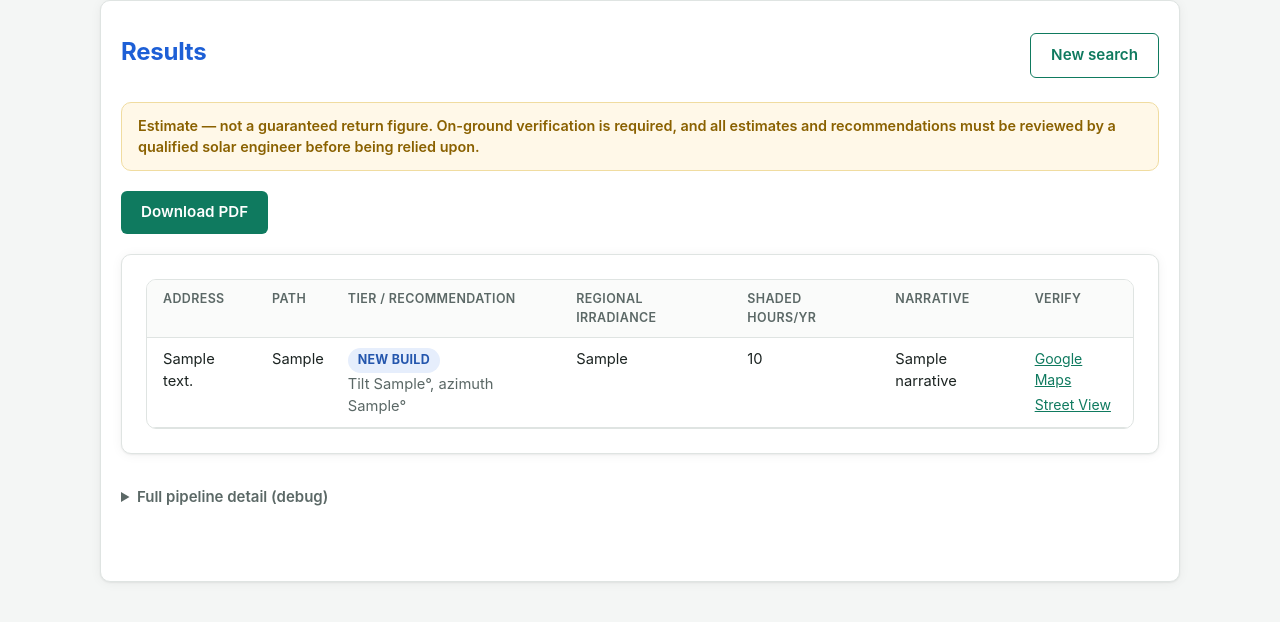
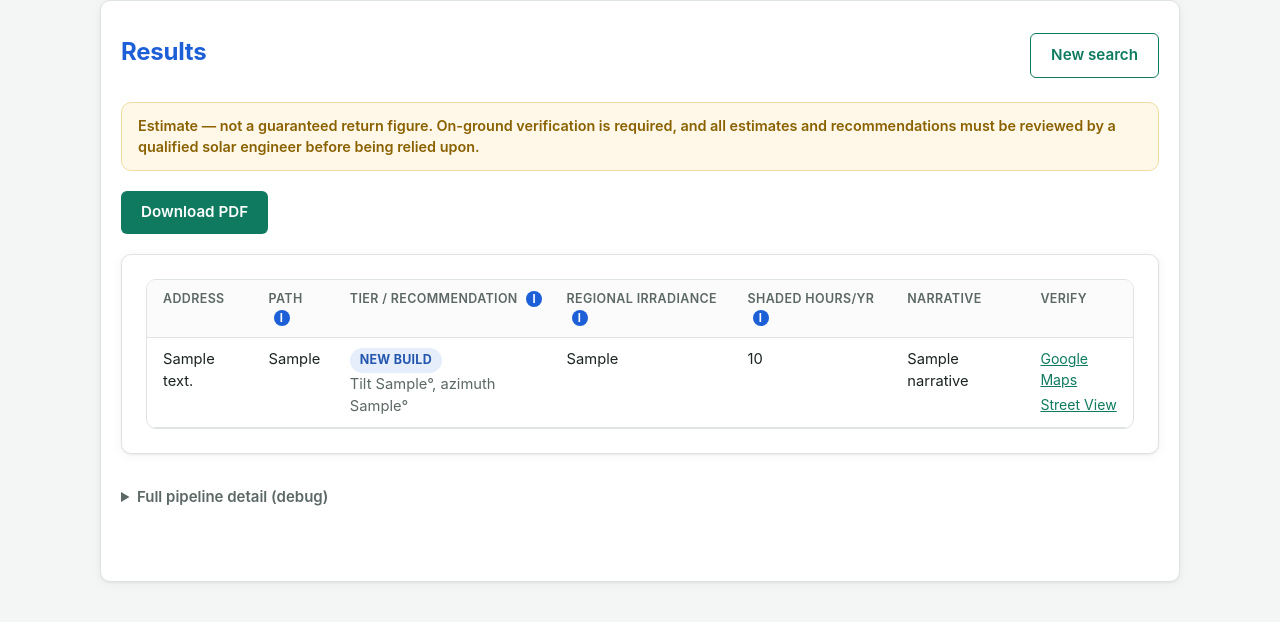
Before and after one commit to aishdwivedi27/solar_lead_mvp, a FastAPI app: template templates/results.html in a window 1280 px wide. Shown: the top 622 px of the page. Run offline with FastAPI, Linux system fonts and the light colour scheme; the template is opened without the code that fills it: most values are stand-ins (such as "Sample title", 1, 10 or a date in 2020).

Commit message:
change to output table

```diff
--- a/static/style.css
+++ b/static/style.css
@@ -399,6 +399,11 @@ button:disabled {
   flex-shrink: 0;
 }
 
+th .info-icon {
+  margin-left: 5px;
+  vertical-align: middle;
+}
+
 @media (max-width: 640px) {
   .page {
     padding: 20px 14px 48px;
--- a/templates/results.html
+++ b/templates/results.html
@@ -31,10 +31,18 @@
           <thead>
             <tr>
               <th>Address</th>
-              <th>Path</th>
-              <th>Tier / Recommendation</th>
-              <th>Regional irradiance</th>
-              <th>Shaded hours/yr</th>
+              <th>Path
+                <span class="info-icon" tabindex="0" title="Which analysis this address was scored on. EXISTING_ROOF: an existing structure was found, so the roof itself is checked for solar feasibility. NEW_BUILD: no footprint was found (or a demolition/rebuild is planned), so the site is scored for optimal panel orientation instead of an actual roof.">i</span>
+              </th>
+              <th>Tier / Recommendation
+                <span class="info-icon" tabindex="0" title="For EXISTING_ROOF addresses: HIGH/MEDIUM/LOW rank leads by regional irradiance, after any address with 1,000+ shaded hours/yr is dropped straight to LOW. For NEW_BUILD addresses there is no tier — instead you get a recommended tilt and azimuth for panel placement.">i</span>
+              </th>
+              <th>Regional irradiance
+                <span class="info-icon" tabindex="0" title="Average daily solar energy reaching an optimally-angled surface at this location, in kWh/m²/day (PVGIS data). Higher is better: this is the main driver of the HIGH/MEDIUM/LOW tier — HIGH is ≥4.5, MEDIUM is ≥3.8, below that is LOW.">i</span>
+              </th>
+              <th>Shaded hours/yr
+                <span class="info-icon" tabindex="0" title="Estimated hours per year the roof is blocked from direct sun by nearby trees or structures, based on canopy height data. This matters because 1,000+ shaded hours/yr overrides irradiance and forces a LOW tier regardless of how sunny the region is.">i</span>
+              </th>
               <th>Narrative</th>
               <th>Verify</th>
             </tr>
```
